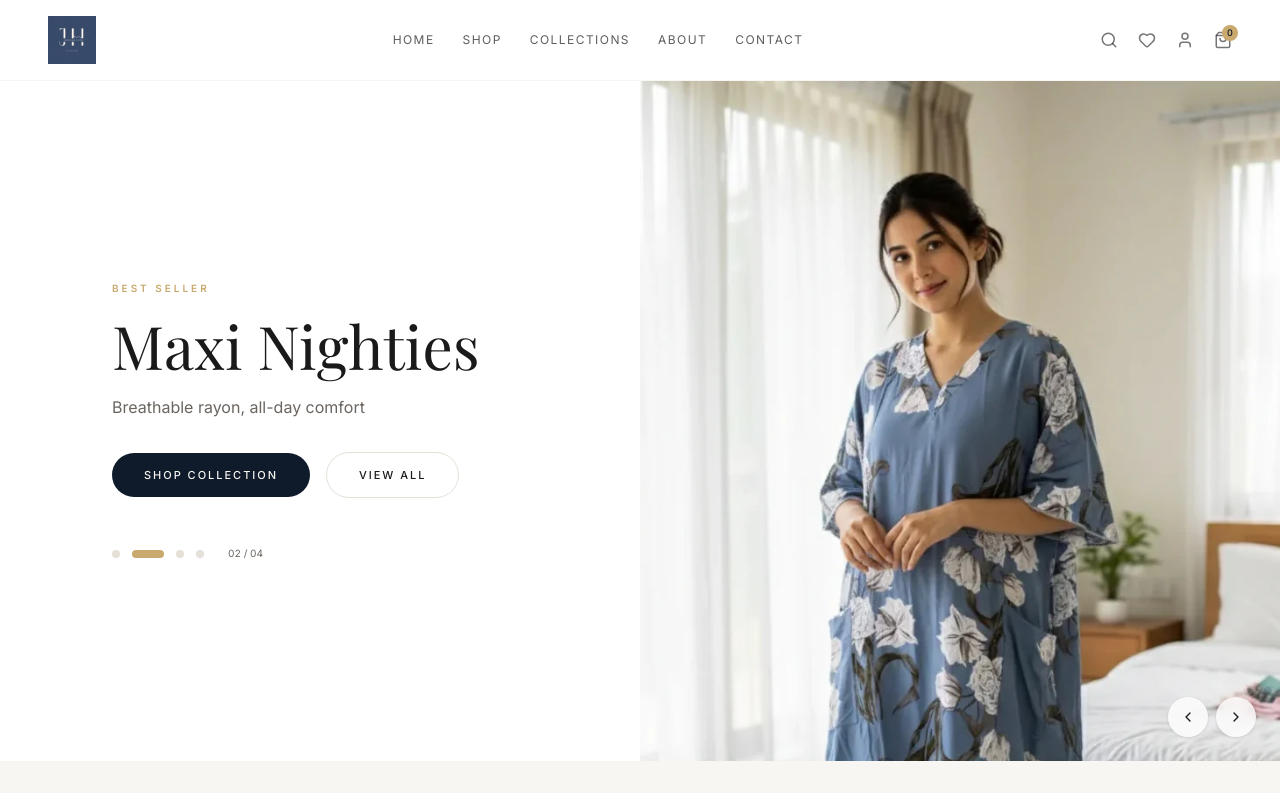
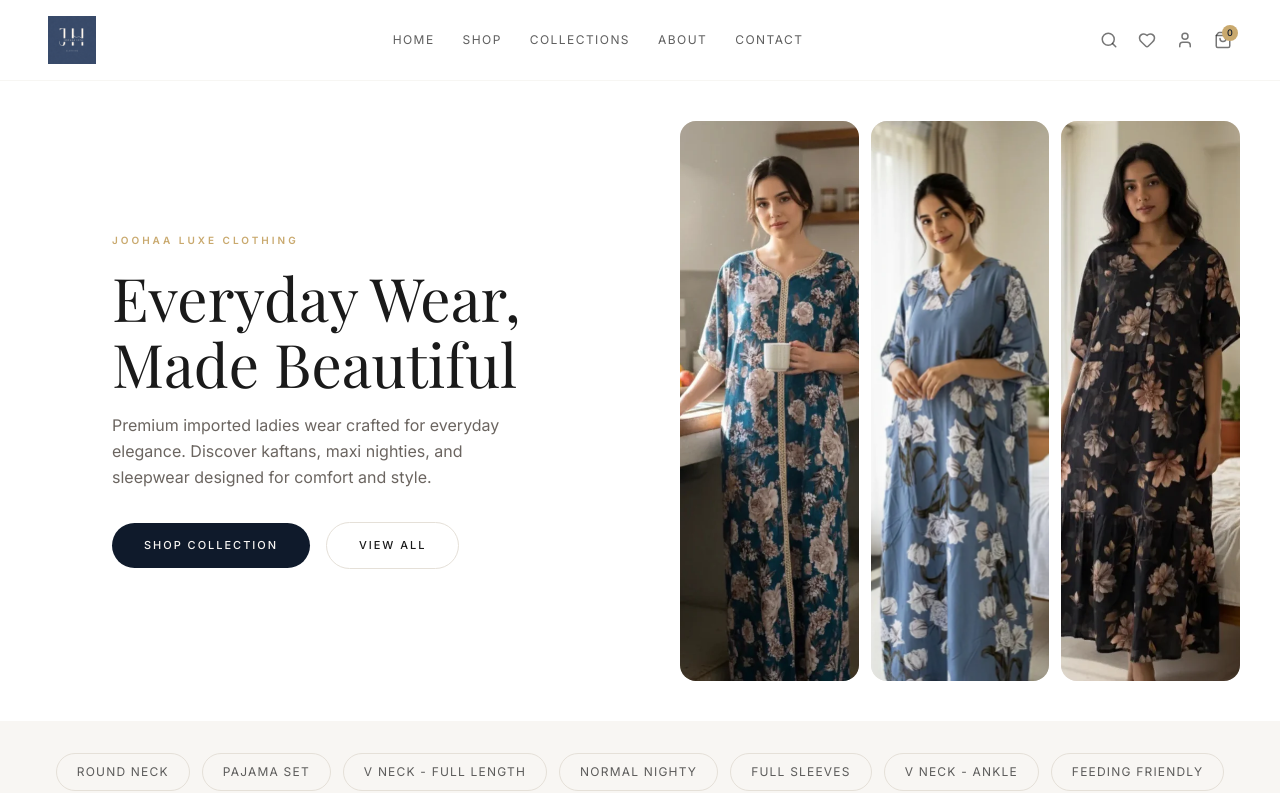
Before and after one commit to akashkuppattil-dev/Euro-Edge-, a Next.js app: page / in a window 1280 px wide. Shown: the top 793 px of the page. Built offline with nearby package versions, Linux system fonts and the light colour scheme; a web font is replaced by a local one.

Commit message:
revert: restore hero section to previous design\n\nRevert to simpler design with 3 images and brand text.

```diff
--- a/components/hero-section.tsx
+++ b/components/hero-section.tsx
@@ -1,244 +1,106 @@
-"use client"
-
-import { useState, useEffect, useCallback } from "react"
 import Image from "next/image"
 import Link from "next/link"
-import { ChevronLeft, ChevronRight } from "lucide-react"
 
-const slides = [
-  {
-    src: "/images/product-2.png",
-    alt: "Teal Floral Kaftan",
-    label: "New In",
-    title: "Floral Kaftans",
-    subtitle: "Effortless grace for every evening",
-  },
-  {
-    src: "/images/product-3.png",
-    alt: "Blue Rose Maxi Nighty",
-    label: "Best Seller",
-    title: "Maxi Nighties",
-    subtitle: "Breathable rayon, all-day comfort",
-  },
-  {
-    src: "/images/product-6.png",
-    alt: "Black Dahlia Nighty",
-    label: "Exclusive",
-    title: "Dark Florals",
-    subtitle: "Premium imported collection",
-  },
-  {
-    src: "/images/product-5.png",
-    alt: "Navy Floral Nighty",
-    label: "Trending",
-    title: "Night Florals",
-    subtitle: "Elegant prints for restful nights",
-  },
-]
-
-const quickCategories = [
-  { label: "Kaftans", href: "/shop?category=v+neck+-+full+length" },
-  { label: "Nighties", href: "/shop?category=normal+nighty" },
-  { label: "Pajama Sets", href: "/shop?category=pajama+set" },
-  { label: "New In", href: "/shop" },
+const heroImages = [
+  { src: "/images/product-2.png", alt: "Teal Floral Kaftan" },
+  { src: "/images/product-3.png", alt: "Blue Rose Maxi Nighty" },
+  { src: "/images/product-6.png", alt: "Black Dahlia Nighty" },
 ]
 
 export function HeroSection() {
-  const [current, setCurrent] = useState(0)
-  const [isAutoPlaying, setIsAutoPlaying] = useState(true)
-
-  const next = useCallback(() => {
-    setCurrent((prev) => (prev + 1) % slides.length)
-  }, [])
-
-  const prev = useCallback(() => {
-    setCurrent((prev) => (prev - 1 + slides.length) % slides.length)
-  }, [])
-
-  useEffect(() => {
-    if (!isAutoPlaying) return
-    const timer = setInterval(next, 4000)
-    return () => clearInterval(timer)
-  }, [isAutoPlaying, next])
-
-  const handleManualNav = (direction: "prev" | "next") => {
-    setIsAutoPlaying(false)
-    if (direction === "prev") prev()
-    else next()
-    setTimeout(() => setIsAutoPlaying(true), 8000)
-  }
-
   return (
-    <section className="relative">
-      {/* ─── MOBILE HERO ─── */}
-      <div className="md:hidden">
-        {/* Carousel */}
-        <div className="relative overflow-hidden bg-secondary">
-          <div
-            className="flex transition-transform duration-500 ease-out"
-            style={{ transform: `translateX(-${current * 100}%)` }}
-          >
-            {slides.map((slide, i) => (
-              <div key={i} className="w-full flex-shrink-0 relative">
-                <div className="relative aspect-[3/4]">
-                  <Image
-                    src={slide.src}
-                    alt={slide.alt}
-                    fill
-                    className="object-cover object-top"
-                    sizes="100vw"
-                    priority={i === 0}
-                  />
-                  {/* Bottom gradient overlay */}
-                  <div className="absolute inset-x-0 bottom-0 h-2/5 bg-gradient-to-t from-primary/80 via-primary/40 to-transparent" />
-
-                  {/* Content over image */}
-                  <div className="absolute inset-x-0 bottom-0 p-5 pb-6">
-                    <span className="inline-block px-2.5 py-0.5 bg-accent/90 text-accent-foreground text-[9px] tracking-[0.15em] uppercase font-sans font-semibold rounded-full mb-2">
-                      {slide.label}
-                    </span>
-                    <h2 className="font-serif text-2xl text-primary-foreground leading-tight">
-                      {slide.title}
-                    </h2>
-                    <p className="text-primary-foreground/70 text-xs font-sans mt-1">
-                      {slide.subtitle}
+    <section className="bg-card">
+      {/* ---- MOBILE ---- */}
+      <div className="md:hidden px-4 pt-4 pb-2">
+        {/* Brand tagline */}
+        <div className="text-center mb-4">
+          <p className="text-[10px] tracking-[0.25em] uppercase text-accent font-sans font-semibold">
+            Joohaa Luxe
+          </p>
+          <h1 className="font-serif text-xl text-foreground mt-1 text-balance">
+            Everyday Wear, Made Beautiful
+          </h1>
+          <p className="text-muted-foreground text-[11px] font-sans mt-1">
+            Premium imported ladies wear &middot; Shipping all over India
           </p>
         </div>
+
+        {/* 3-image row */}
+        <div className="grid grid-cols-3 gap-2">
+          {heroImages.map((img, i) => (
+            <Link key={i} href="/shop" className="block group">
+              <div className="relative aspect-[3/4] rounded-xl overflow-hidden bg-secondary">
+                <Image
+                  src={img.src}
+                  alt={img.alt}
+                  fill
+                  className="object-cover object-top group-active:scale-105 transition-transform duration-300"
+                  sizes="33vw"
+                  priority
+                />
               </div>
-              </div>
+            </Link>
           ))}
         </div>
 
-          {/* Dots */}
-          <div className="absolute bottom-2 left-1/2 -translate-x-1/2 flex items-center gap-1.5 z-10">
-            {slides.map((_, i) => (
-              <button
-                key={i}
-                onClick={() => {
-                  setCurrent(i)
-                  setIsAutoPlaying(false)
-                  setTimeout(() => setIsAutoPlaying(true), 8000)
-                }}
-                className={`rounded-full transition-all duration-300 ${
-                  i === current
-                    ? "w-5 h-1.5 bg-accent"
-                    : "w-1.5 h-1.5 bg-primary-foreground/40"
-                }`}
-                aria-label={`Go to slide ${i + 1}`}
-              />
-            ))}
+        {/* CTA */}
+        <div className="mt-3 text-center">
+          <Link
+            href="/shop"
+            className="inline-flex items-center px-6 py-2.5 bg-primary text-primary-foreground text-[10px] tracking-[0.18em] uppercase font-sans font-medium rounded-full active:scale-95 transition-transform"
+          >
+            Shop Now
+          </Link>
         </div>
       </div>
 
-        {/* Quick Category Row */}
-        <div className="px-4 py-3 flex items-center gap-2 overflow-x-auto scrollbar-hide">
-          {quickCategories.map((cat) => (
-            <Link
-              key={cat.label}
-              href={cat.href}
-              className="flex-shrink-0 px-4 py-2 bg-card border border-border rounded-full text-[11px] tracking-wide text-foreground/80 font-sans font-medium hover:bg-secondary hover:border-accent/40 active:scale-95 transition-all"
-            >
-              {cat.label}
-            </Link>
-          ))}
-        </div>
-      </div>
-
-      {/* ─── DESKTOP HERO ─── */}
+      {/* ---- DESKTOP ---- */}
       <div className="hidden md:block">
         <div className="max-w-[1440px] mx-auto">
-          <div className="grid grid-cols-2 min-h-[600px] lg:min-h-[680px]">
+          <div className="grid grid-cols-2 min-h-[560px] lg:min-h-[640px]">
             {/* Left: Content */}
-            <div className="flex flex-col justify-center px-10 lg:px-20 xl:px-28 py-16 bg-card">
-              <span className="text-[10px] tracking-[0.3em] uppercase text-accent font-sans font-semibold">
-                {slides[current].label}
-              </span>
-              <h1
-                className="font-serif text-4xl lg:text-5xl xl:text-6xl text-foreground mt-4 leading-[1.1] transition-all duration-500"
-                key={`title-${current}`}
-              >
-                {slides[current].title}
+            <div className="flex flex-col justify-center px-10 lg:px-20 xl:px-28 py-16">
+              <p className="text-[10px] tracking-[0.3em] uppercase text-accent font-sans font-semibold">
+                Joohaa Luxe Clothing
+              </p>
+              <h1 className="font-serif text-4xl lg:text-5xl xl:text-6xl text-foreground mt-4 leading-[1.1] text-balance">
+                Everyday Wear, Made Beautiful
               </h1>
-              <p className="mt-4 text-muted-foreground text-sm lg:text-base font-sans leading-relaxed max-w-sm">
-                {slides[current].subtitle}
+              <p className="mt-4 text-muted-foreground text-sm lg:text-base font-sans leading-relaxed max-w-md">
+                Premium imported ladies wear crafted for everyday elegance. Discover kaftans, maxi nighties, and sleepwear designed for comfort and style.
               </p>
-
               <div className="flex items-center gap-4 mt-8">
                 <Link
                   href="/shop"
-                  className="inline-flex items-center px-8 py-3.5 bg-primary text-primary-foreground text-[11px] tracking-[0.18em] uppercase font-sans font-medium rounded-full hover:bg-primary/90 transition-all duration-300"
+                  className="inline-flex items-center px-8 py-3.5 bg-primary text-primary-foreground text-[11px] tracking-[0.18em] uppercase font-sans font-medium rounded-full hover:bg-primary/90 transition-colors"
                 >
                   Shop Collection
                 </Link>
                 <Link
                   href="/collections"
-                  className="inline-flex items-center px-8 py-3.5 border border-border text-foreground text-[11px] tracking-[0.18em] uppercase font-sans font-medium rounded-full hover:bg-secondary transition-all duration-300"
+                  className="inline-flex items-center px-8 py-3.5 border border-border text-foreground text-[11px] tracking-[0.18em] uppercase font-sans font-medium rounded-full hover:bg-secondary transition-colors"
                 >
                   View All
                 </Link>
               </div>
-
-              {/* Dot navigation */}
-              <div className="flex items-center gap-3 mt-12">
-                {slides.map((_, i) => (
-                  <button
-                    key={i}
-                    onClick={() => {
-                      setCurrent(i)
-                      setIsAutoPlaying(false)
-                      setTimeout(() => setIsAutoPlaying(true), 8000)
-                    }}
-                    className={`transition-all duration-300 rounded-full ${
-                      i === current
-                        ? "w-8 h-2 bg-accent"
-                        : "w-2 h-2 bg-border hover:bg-muted-foreground"
-                    }`}
-                    aria-label={`Go to slide ${i + 1}`}
-                  />
-                ))}
-                <span className="ml-3 text-[10px] text-muted-foreground font-sans tabular-nums">
-                  {String(current + 1).padStart(2, "0")} / {String(slides.length).padStart(2, "0")}
-                </span>
-              </div>
             </div>
 
-            {/* Right: Image Carousel */}
-            <div className="relative overflow-hidden bg-secondary">
-              {slides.map((slide, i) => (
-                <div
-                  key={i}
-                  className={`absolute inset-0 transition-opacity duration-700 ${
-                    i === current ? "opacity-100" : "opacity-0"
-                  }`}
-                >
+            {/* Right: 3-image grid */}
+            <div className="grid grid-cols-3 gap-3 p-6 lg:p-10">
+              {heroImages.map((img, i) => (
+                <Link key={i} href="/shop" className="block group">
+                  <div className="relative h-full rounded-2xl overflow-hidden bg-secondary">
                     <Image
-                    src={slide.src}
-                    alt={slide.alt}
+                      src={img.src}
+                      alt={img.alt}
                       fill
-                    className="object-cover object-top"
-                    sizes="50vw"
-                    priority={i === 0}
+                      className="object-cover object-top group-hover:scale-105 transition-transform duration-500"
+                      sizes="17vw"
+                      priority
                     />
                   </div>
+                </Link>
               ))}
-
-              {/* Arrow Controls */}
-              <div className="absolute bottom-6 right-6 flex items-center gap-2 z-10">
-                <button
-                  onClick={() => handleManualNav("prev")}
-                  className="w-10 h-10 bg-card/80 backdrop-blur-sm rounded-full flex items-center justify-center hover:bg-card transition-colors shadow-sm"
-                  aria-label="Previous slide"
-                >
-                  <ChevronLeft className="w-4 h-4 text-foreground" />
-                </button>
-                <button
-                  onClick={() => handleManualNav("next")}
-                  className="w-10 h-10 bg-card/80 backdrop-blur-sm rounded-full flex items-center justify-center hover:bg-card transition-colors shadow-sm"
-                  aria-label="Next slide"
-                >
-                  <ChevronRight className="w-4 h-4 text-foreground" />
-                </button>
-              </div>
             </div>
           </div>
         </div>
```
Lines whose indentation alone changed are shown as unchanged.
